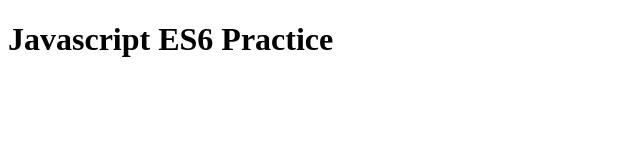
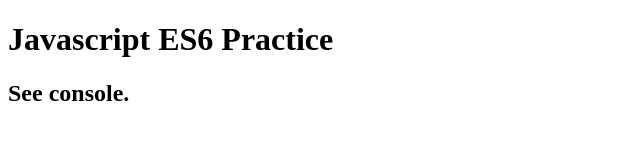
Before and after one commit to dennisoconnell/Javascript_ES6_Practice, a plain HTML site: page higher_order_arrays_and_functions/index.html in a window 1280 px wide. Shown: the whole page, without its empty margins (0-640 px from the left). Drawn offline with Linux system fonts and the light colour scheme.

Commit message:
minor change to html

```diff
--- a/higher_order_arrays_and_functions/index.html
+++ b/higher_order_arrays_and_functions/index.html
@@ -11,6 +11,7 @@
 
 <body>
     <h1>Javascript ES6 Practice</h1>
+    <h2>See console.</h2>
     <script src="main.js"></script>
 
 </body>
```
